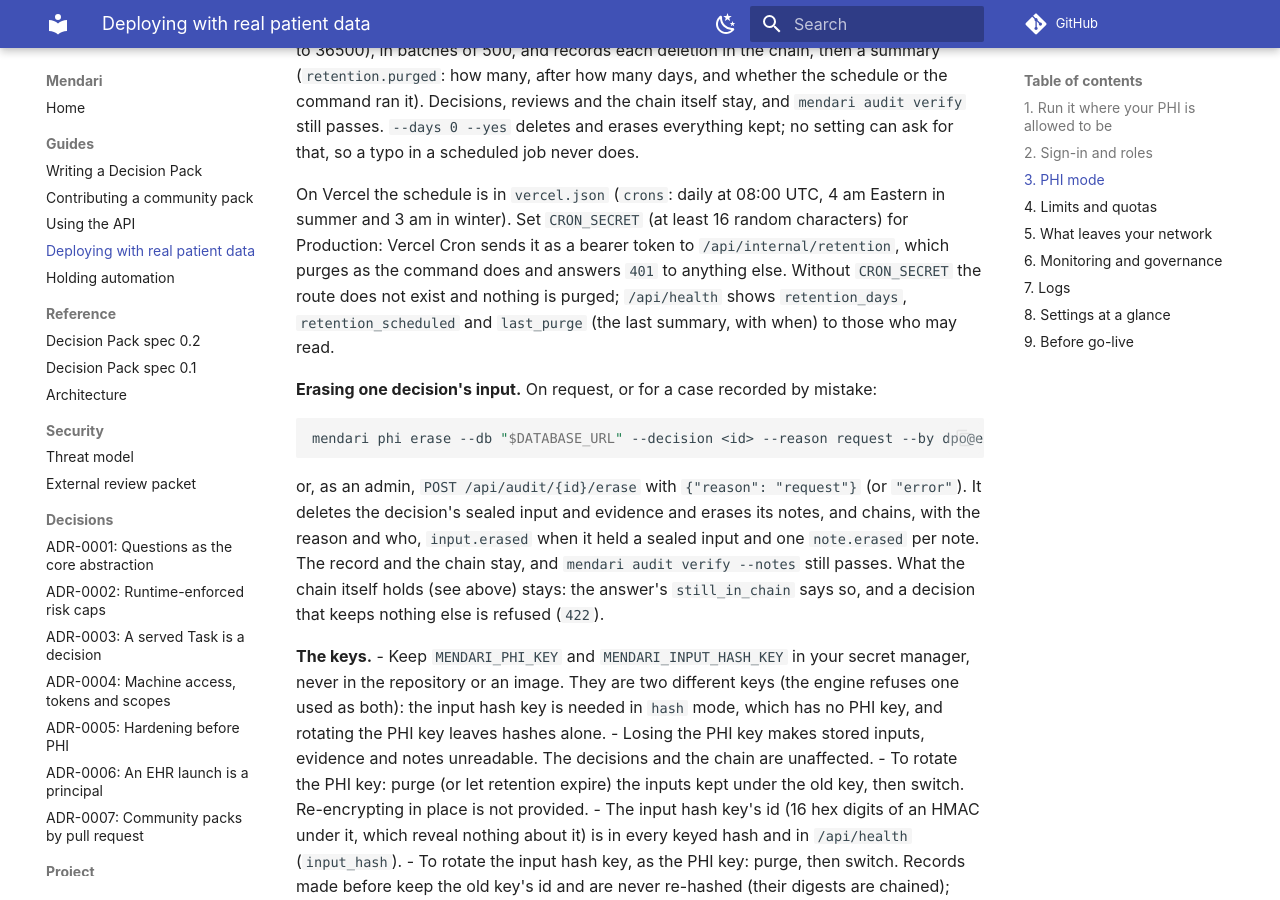
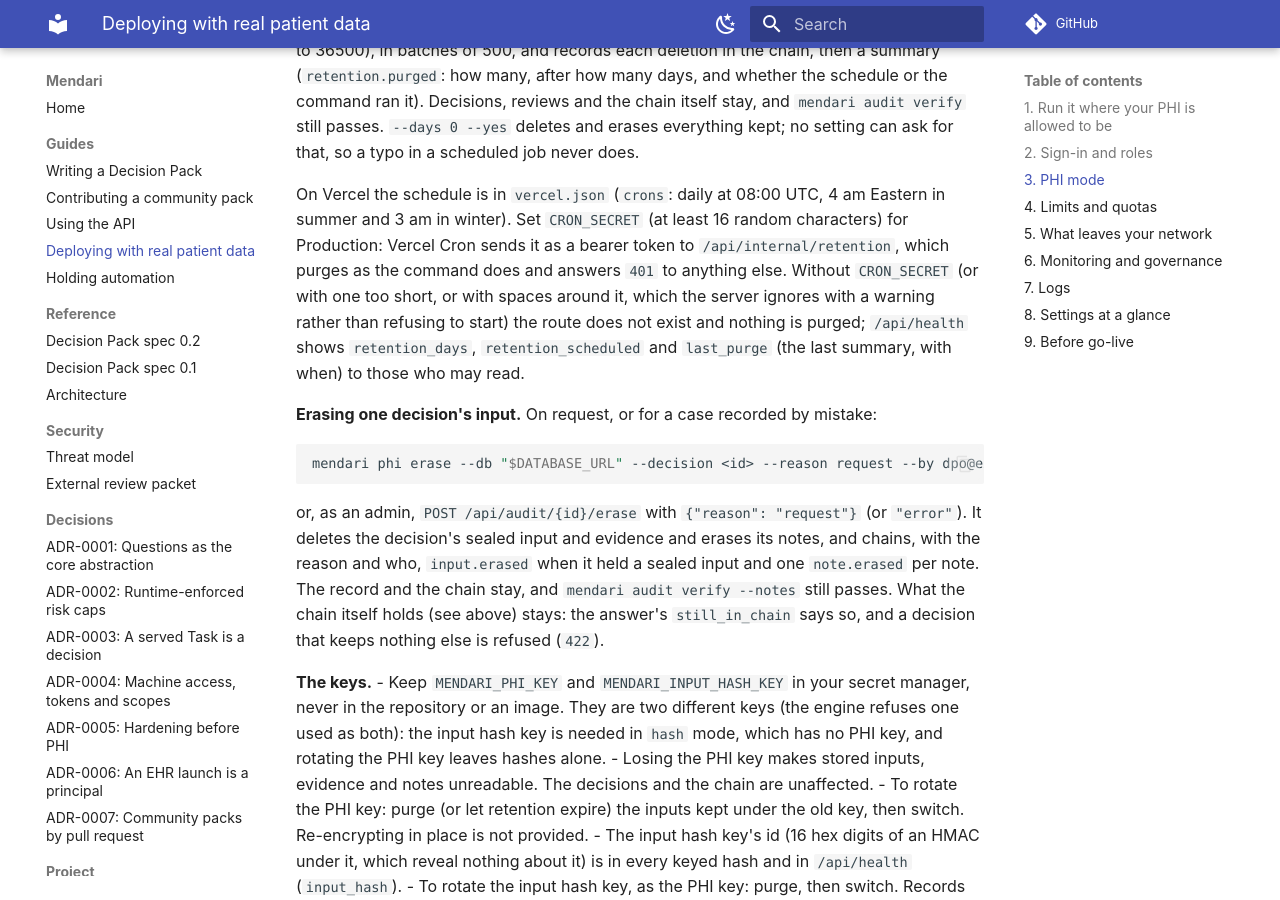
Before and after one commit to mendari-hq/mendari, an MkDocs documentation site: the page built from docs/deploying-with-phi.md, in a window 1280 px wide and 900 px high, scrolled down 8952 px. Built offline with MkDocs 1.6.1 and Material for MkDocs 9.7.7, drawn with Linux system fonts in a browser that asks for light colours; comment, search, counter and statistics services are not loaded; some of the changed text lies outside the part shown.

Commit message:
LP-08: a malformed CRON_SECRET turns the purge off, never the server
A secret too short or with spaces around it used to stop startup. An
optional job must not take the site down: the server starts, logs a
warning, leaves the scheduled purge off, and health shows
retention_scheduled false.

Co-Authored-By: Claude Opus 5.5 <noreply@anthropic.com>

```diff
--- a/docs/deploying-with-phi.md
+++ b/docs/deploying-with-phi.md
@@ -369,7 +369,9 @@ scheduled job never does.
 On Vercel the schedule is in `vercel.json` (`crons`: daily at 08:00 UTC, 4 am Eastern in summer
 and 3 am in winter). Set `CRON_SECRET` (at least 16 random characters) for Production: Vercel Cron sends it as a bearer token to
 `/api/internal/retention`, which purges as the command does and answers `401` to anything
-else. Without `CRON_SECRET` the route does not exist and nothing is purged; `/api/health`
+else. Without `CRON_SECRET` (or with one too short, or with spaces around it, which the server
+ignores with a warning rather than refusing to start) the route does not exist and nothing is
+purged; `/api/health`
 shows `retention_days`, `retention_scheduled` and `last_purge` (the last summary, with when) to
 those who may read.
 
@@ -593,7 +595,7 @@ startup, so a typo never runs with a weaker setting.
 | `MENDARI_PHI_KEY` | none | 32 bytes, base64; seals inputs, evidence and notes under `encrypt` | 3 |
 | `MENDARI_INPUT_HASH_KEY` | none | 32 bytes, base64, not the PHI key; required under `hash` and `encrypt` | 3 |
 | `MENDARI_RETENTION_DAYS` | 30 (1 to 36500) | How long kept inputs and notes are kept, by `mendari phi purge` and the scheduled purge | 3 |
-| `CRON_SECRET` | unset: no scheduled purge | At least 16 random characters, no spaces around them: Vercel Cron's bearer token for `/api/internal/retention` | 3 |
+| `CRON_SECRET` | unset: no scheduled purge | At least 16 random characters, no spaces around them: Vercel Cron's bearer token for `/api/internal/retention` (otherwise unused, with a warning: the purge stays off) | 3 |
 | `MENDARI_MAX_BODY_BYTES` | 4 MiB (64 KiB at least) | The largest request body; a `413` above it | 1 |
 | `MENDARI_RATE_LIMITS` | `on` with sign-in, `off` without | `on`, `log` or `off`, then overrides (`decide=1200/min:200`) | 4 |
 | `MENDARI_NOTICE_ACKNOWLEDGEMENT` | `required` | `required`: a signed-in person who may decide or review acknowledges the notice (research preview, synthetic data only) once per version when the dashboard opens, chained as `notice.acknowledged`; until then deciding, reviewing, feedback and minting an API key or client are refused (`403`, header `Mendari-Notice-Required`); `off`: a site whose own agreements replace it. Keys, clients, EHR launches and open mode are never asked | 4 |
```
Also changed, not shown: 2 other files.
